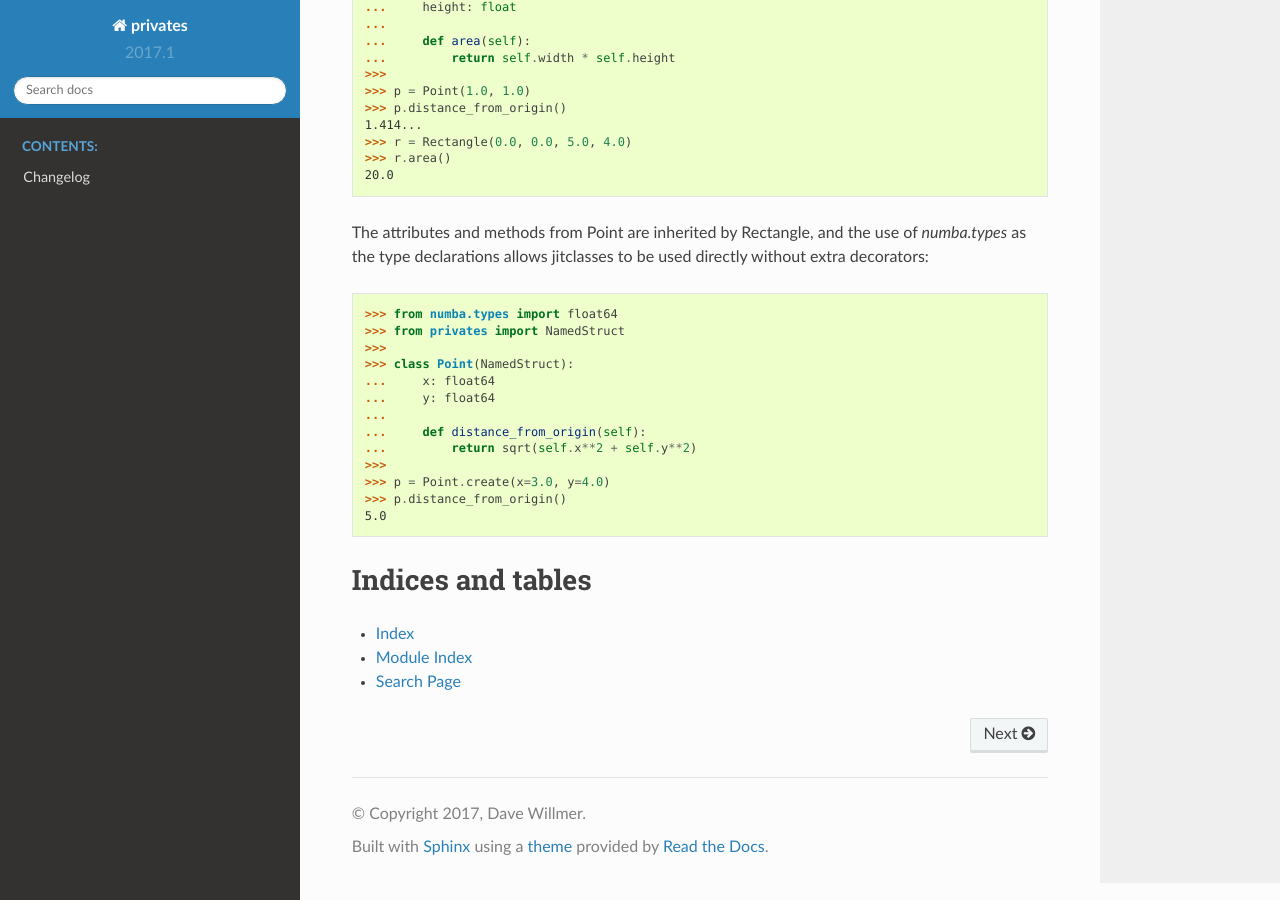
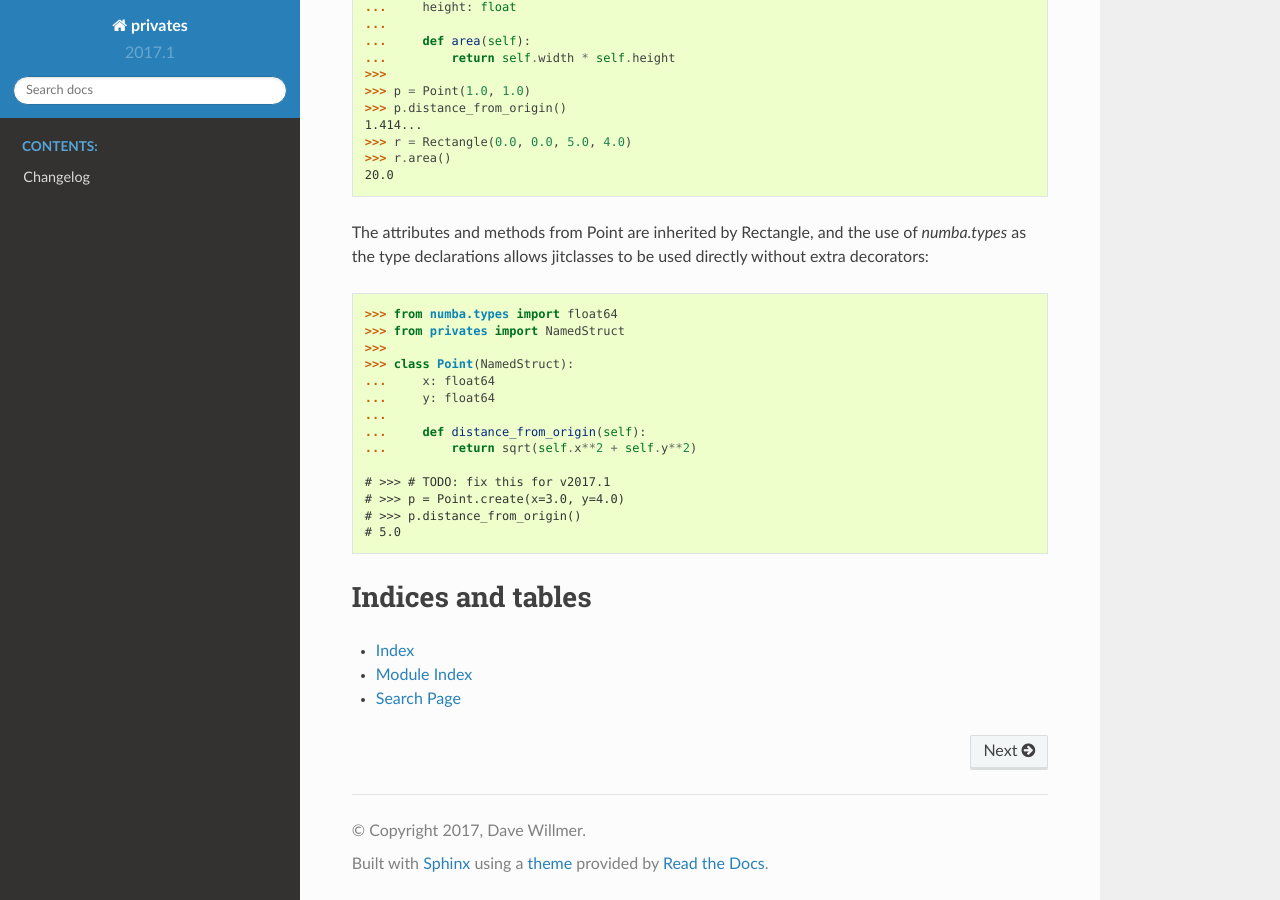
Before and after one commit to fastats/privates, a Sphinx documentation site: the page built from docs/source/index.rst, in a window 1280 px wide and 900 px high, scrolled down 2125 px. Built offline with Sphinx 7.4.7 and the Read the Docs theme 2.0.0, drawn with Linux system fonts in a browser that asks for light colours.

```diff
--- a/docs/source/index.rst
+++ b/docs/source/index.rst
@@ -144,10 +144,11 @@ directly without extra decorators:
     ...
     ...     def distance_from_origin(self):
     ...         return sqrt(self.x**2 + self.y**2)
-    >>>
-    >>> p = Point.create(x=3.0, y=4.0)
-    >>> p.distance_from_origin()
-    5.0
+
+    # >>> # TODO: fix this for v2017.1
+    # >>> p = Point.create(x=3.0, y=4.0)
+    # >>> p.distance_from_origin()
+    # 5.0
 
 
 Indices and tables
```
